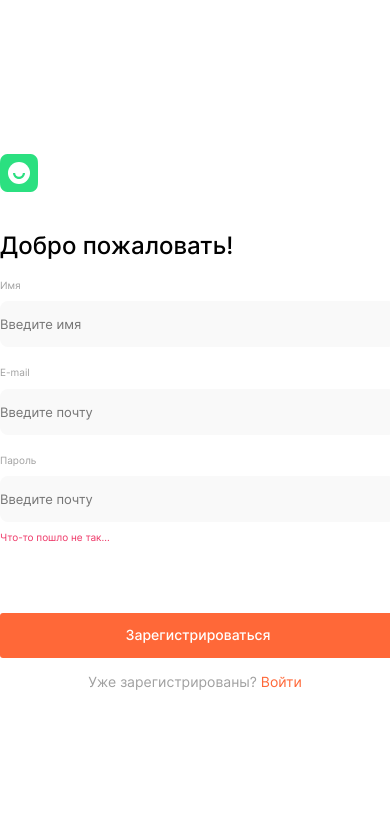
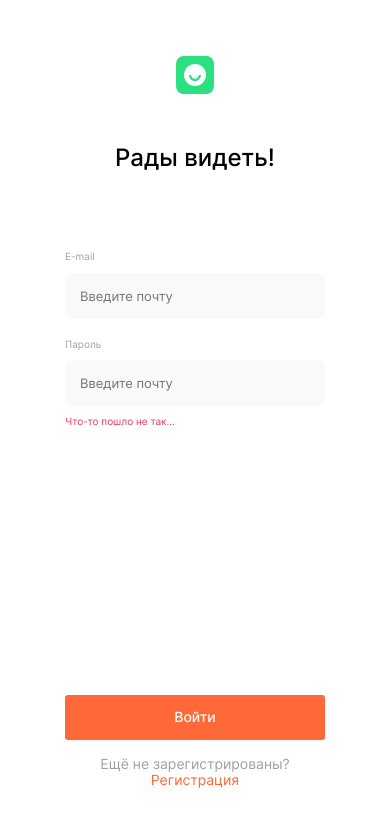
Before and after one commit to keeonezy/movies-explorer-frontend, a React (Create React App) app: page / in a window 390 px wide. Shown: the top 826 px of the page. Built offline with nearby package versions, Linux system fonts and the light colour scheme.

Commit message:
feat: add Login page

```diff
--- a/src/components/App/App.jsx
+++ b/src/components/App/App.jsx
@@ -4,6 +4,7 @@ import { Footer } from "../Footer/Footer";
 import { Main } from "../Main/Main";
 import { NotFound } from "../NotFound/NotFound";
 import { Register } from "../Register/Register";
+import { Login } from "../Login/Login";
 
 function App() {
   return (
@@ -13,7 +14,8 @@ function App() {
         {/* <Main /> */}
         {/* <Footer /> */}
         {/* <NotFound /> */}
-        <Register />
+        {/* <Register /> */}
+        <Login />
       </div>
     </div>
   );
--- /dev/null
+++ b/src/components/Login/Login.jsx
@@ -0,0 +1,30 @@
+import logo from "../../images/logo.svg";
+
+function Login() {
+    return (
+        <div className="auth">
+            <img src={logo} alt="" className="header__logo" />
+            <h2 className="auth__title">Рады видеть!</h2>
+
+            <form className="auth__form" name='form-auth' method="get">
+
+                <p className="auth__input-name">E-mail</p>
+                <div className="auth__input-design">
+                    <input type="email" className="auth__input" placeholder="Введите почту" required />
+                </div>
+
+                <p className="auth__input-name">Пароль</p>
+                <div className="auth__input-design">
+                    <input type="password" className="auth__input auth__text-password" placeholder="Введите почту" required />
+                </div>
+                <p className="auth__input-text-error">Что-то пошло не так...</p>
+
+                <button className="auth__form-button auth__form-button-login">Войти</button>
+
+                <p className="auth__info">Ещё не зарегистрированы? <span>Регистрация</span></p>
+            </form>
+        </div>
+    )
+}
+
+export { Login };
--- a/src/components/Register/Register.css
+++ b/src/components/Register/Register.css
@@ -23,21 +23,23 @@
     font-weight: 400;
 }
 
+.auth__input-name:first-child {
+    margin-top: 40px;
+}
+
 .auth__input-design {
     margin-top: 10px;
-    width: 396px;
-    height: 46px;
-    border-radius: 8px;
-    background: #F9F9F9;
-    border: transparent;
+    display: flex;
+    justify-content: center;
+    flex-direction: column;
 }
 
 .auth__input {
-    padding: 0;
-    width: 100%;
-    height: 100%;
+    padding: 0px 15px;
+    height: 46px;
+    border-radius: 8px;
     border: transparent;
-    background: transparent;
+    background: #F9F9F9;
     color: #000;
     font-size: 13px;
     font-weight: 400;
@@ -71,6 +73,10 @@
     cursor: pointer;
 }
 
+.auth__form-button-login {
+    margin-top: 179px;
+}
+
 .auth__info {
     margin: 0;
     margin-top: 16px;
@@ -87,3 +93,27 @@
     font-weight: 400;
     cursor: pointer;
 }
+
+@media screen and (max-width: 768px) {
+
+    .auth {
+        max-width: 260px;
+        align-items: center;
+    }
+
+    .auth__title {
+        margin-top: 50px;
+    }
+
+    .auth__input-name:first-child {
+        margin-top: 80px;
+    }
+
+    .auth__form-button {
+        width: 260px;
+    }
+
+    .auth__form-button-login {
+        margin-top: 267px;
+    }
+}
```
